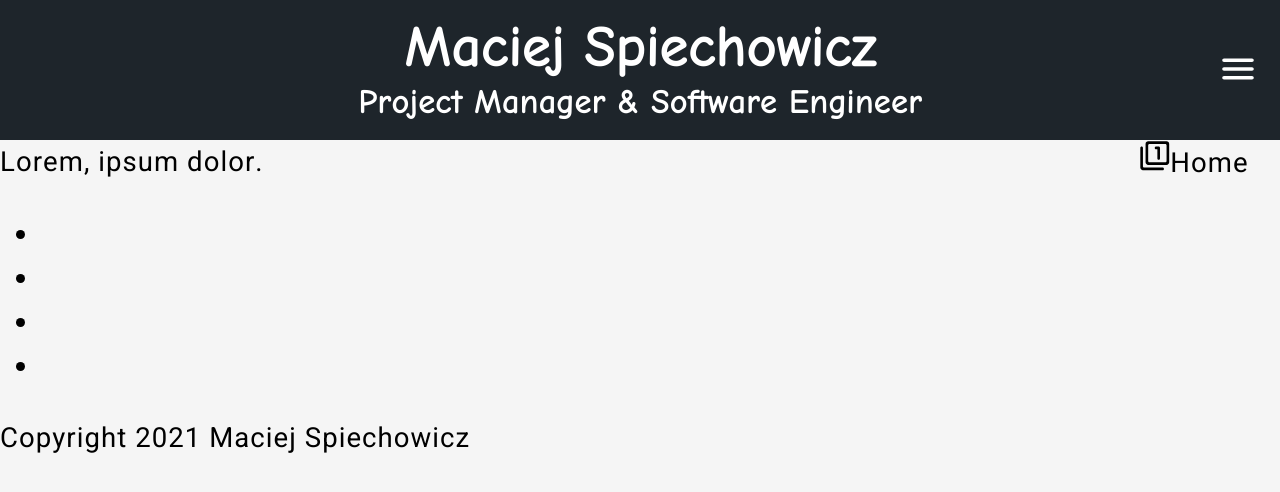
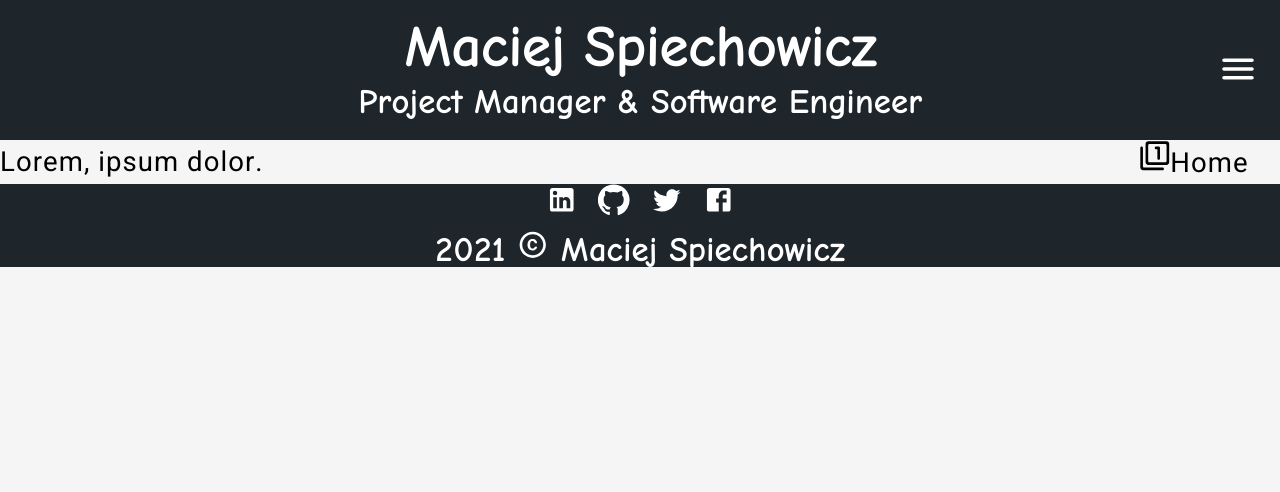
Before and after one commit to MSpiechowicz/maciejspiechowicz.com, a Gatsby site: page / in a window 1280 px wide. Built offline with nearby package versions, Linux system fonts and the light colour scheme; Gatsby itself is replaced by a stand-in of ours.

Commit message:
Adding footer content

```diff
--- a/src/components/footer/PageFooter.js
+++ b/src/components/footer/PageFooter.js
@@ -1,35 +1,12 @@
 import React from "react"
-import { Link } from "gatsby"
-// import { Linkedin, Facebook, Twitter, GitHub } from "react-feather"
+import PageFooterContent from "./PageFooterContent"
 
-export default function Footer() {
+const PageFooter = () => {
   return (
-    <footer>
-      <div className="footer-data">
-        <ul className="list-social">
-          <li>
-            <Link to="http://www.linkedin.com/in/mspiechowicz">
-              {/* <Linkedin className="list-social-icon" /> */}
-            </Link>
-          </li>
-          <li>
-            <Link to="http://www.facebook.com/maciej.spiechowicz">
-              {/* <Facebook className="list-social-icon" /> */}
-            </Link>
-          </li>
-          <li>
-            <Link to="http://github.com/mspiechowicz">
-              {/* <GitHub className="list-social-icon" /> */}
-            </Link>
-          </li>
-          <li>
-            <Link to="http://twitter.com/m_spiechowicz">
-              {/* <Twitter className="list-social-icon" /> */}
-            </Link>
-          </li>
-        </ul>
-        <p>Copyright {new Date().getFullYear()} Maciej Spiechowicz</p>
-      </div>
+    <footer className="background__color--secondary text--center">
+      <PageFooterContent />
     </footer>
   )
 }
+
+export default PageFooter
--- /dev/null
+++ b/src/components/footer/PageFooterContent.js
@@ -0,0 +1,55 @@
+import React from "react"
+import {
+  CopyrightRounded,
+  LinkedIn,
+  Twitter,
+  GitHub,
+  Facebook,
+} from "@material-ui/icons"
+import PageFooterContentItem from "./PageFooterContentItem"
+
+const PageFooterContent = () => {
+  const contactItems = [
+    {
+      key: "footer_contact_1",
+      icon: <LinkedIn />,
+      url: "http://www.linkedin.com/in/mspiechowicz",
+      alt: "LinkedIn",
+    },
+    {
+      key: "footer_contact_2",
+      icon: <GitHub />,
+      url: "http://github.com/mspiechowicz",
+      alt: "GitHub",
+    },
+    {
+      key: "footer_contact_3",
+      icon: <Twitter />,
+      url: "http://twitter.com/m_spiechowicz",
+      alt: "Twitter",
+    },
+    {
+      key: "footer_contact_4",
+      icon: <Facebook />,
+      url: "http://www.facebook.com/maciej.spiechowicz",
+      alt: "Facebook",
+    },
+  ]
+
+  return (
+    <div className="page-footer__content">
+      <ul>
+        {contactItems.map(item => (
+          <PageFooterContentItem url={item.url} icon={item.icon} />
+        ))}
+      </ul>
+      <h3>
+        {new Date().getFullYear()}&nbsp;
+        <CopyrightRounded />
+        &nbsp;Maciej Spiechowicz
+      </h3>
+    </div>
+  )
+}
+
+export default PageFooterContent
--- /dev/null
+++ b/src/components/footer/PageFooterContentItem.js
@@ -0,0 +1,11 @@
+import React from "react"
+
+const PageFooterContentItem = ({ url, icon }) => {
+  return (
+    <li>
+      <a href={url}>{icon}</a>
+    </li>
+  )
+}
+
+export default PageFooterContentItem
--- a/src/styles/components/components.scss
+++ b/src/styles/components/components.scss
@@ -1,4 +1,4 @@
-@use "./footer";
+@use "./footer/PageFooter";
 @use "./header/PageHeader";
 @use "./layout";
 @use "./navigation/PageNavigation"
--- /dev/null
+++ b/src/styles/components/footer/PageFooter.scss
@@ -0,0 +1,7 @@
+@use "./PageFooterContent";
+
+footer {
+  color: var(--color-font-main);
+  width: 100%;
+  max-height: 10%;
+}
--- /dev/null
+++ b/src/styles/components/footer/PageFooterContent.scss
@@ -0,0 +1,19 @@
+.page-footer__content {
+  display: flex;
+  flex-direction: column;
+  justify-content: center;
+  align-items: center;
+
+  ul {
+    display: flex;
+    flex-direction: row;
+    list-style-type: none;
+    padding: 0;
+    margin: 0;
+    gap: 1rem;
+
+    li a {
+      color: var(--color-font-main);
+    }
+  }
+}
--- a/src/styles/components/header/PageHeader.scss
+++ b/src/styles/components/header/PageHeader.scss
@@ -9,6 +9,7 @@ header {
   align-items: center;
   color: var(--color-font-main);
   padding: 1rem 0;
+  max-height: 10%;
 }
 
 
```
Also changed, not shown: src/styles/components/_footer.scss (deleted, +0 -47 lines).
